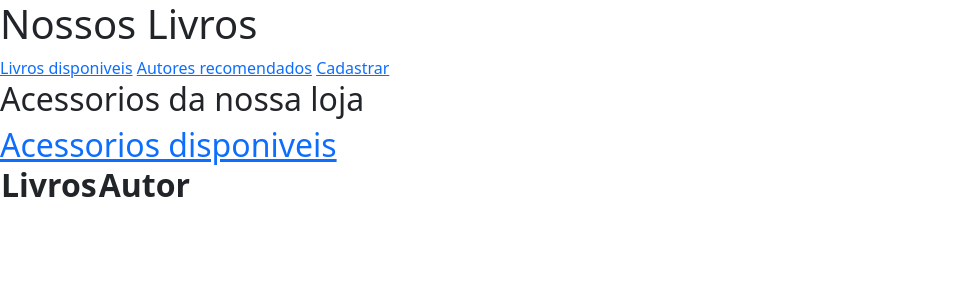
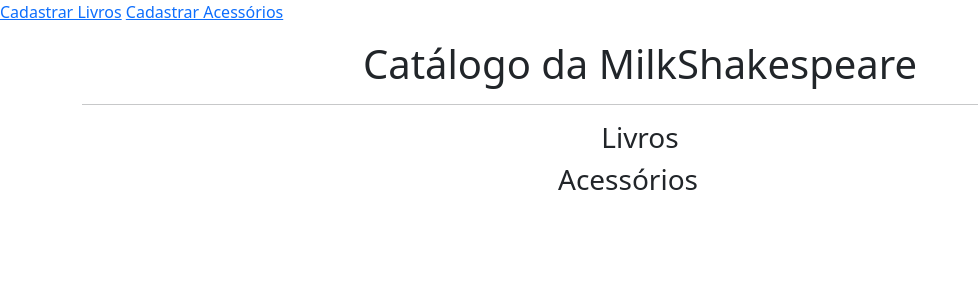
Before and after one commit to mika-font/ativ-crud-tei, a PHP site: page / in a window 1280 px wide. Shown: the top 300 px of the page, without its empty margins (0-978 px from the left). Run offline with PHP 8.4, Linux system fonts and the light colour scheme; tables that the repository leaves empty hold one stand-in row (values such as "Sample post"); lists and menus that the app fills with data are empty.

Commit message:
Atualizando o listar

```diff
--- a/index.php
+++ b/index.php
@@ -1,8 +1,12 @@
 <?php
 include("conecta.php");
 $conexao = conectar();
-$sql= "SELECT * FROM livro";
+$sql = "SELECT * FROM livro";
 $res = mysqli_query($conexao, $sql);
+
+$sql2 = "SELECT * FROM acessorio";
+$resultado = mysqli_query($conexao, $sql2);
+$acessorio = mysqli_fetch_assoc($resultado);
 ?>
 
 <!DOCTYPE html>
@@ -17,21 +21,46 @@ $res = mysqli_query($conexao, $sql);
 </head>
 <body>
     <header>
+        <a href="cad_livro.php">Cadastrar Livros</a>
+        <a href="cad_acessorio.php">Cadastrar Acessórios</a>
+    </header>
+    <main class="container pt-3">
+        <div class="row">
+            <div class="col-xl-12">
+                <div class="text-center">
+                    <h1>Catálogo da MilkShakespeare</h1>
+                </div>
+                <hr>
+            </div>
+        </div>
+        <div class="row">
+            <div class="col-xl-12">
+                <div class="text-center">
+                    <h3>Livros</h3>
+                </div>
+            </div>
+        </div>
+        <div class="row">
+        <?php
+        $limit = 4;
+        $count = 0;
+        while($livros = mysqli_fetch_assoc($res)):
+            $count++
+        ?>
 
-    </header>
-    <main>
-        <h1>Nossos Livros</h1>
-        <a href="livros.php">Livros disponiveis</a>
-        <a href="autores.php">Autores recomendados</a>
-        <a href="cad_livro.php">Cadastrar</a>
-        <h2>Acessorios da nossa loja<h2>
-            <a href="acessorios.php">Acessorios disponiveis</a>
-        <table>
-            <tr>
-                <th>Livros</th>
-                <th>Autor</th>
-            </tr>
-        </table>
+        <? if($count == $limit): ?>
+            </div>
+            <div class="pb-2"></div>
+            <div class="row">
+        <?php endif;
+            endwhile; ?>
+        <div class="row">
+            <div class="col-xl-12">
+                <div class="text-center">
+                    <h3>Acessórios</h3>
+                </div>
+            </div>
+        </div>
     </main>
     <footer>
 
```
